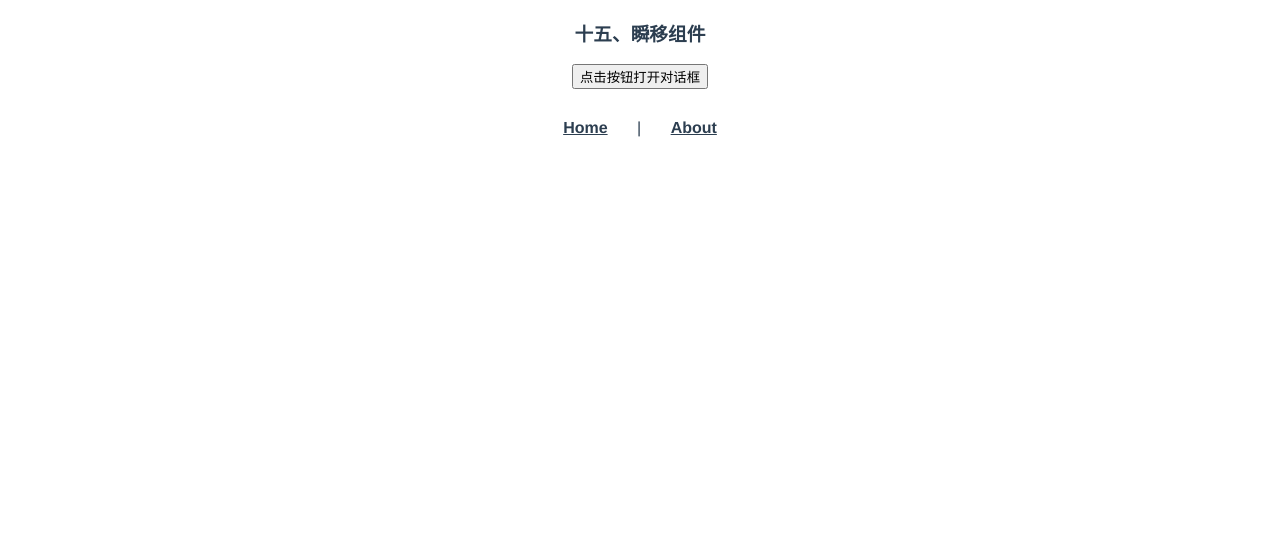
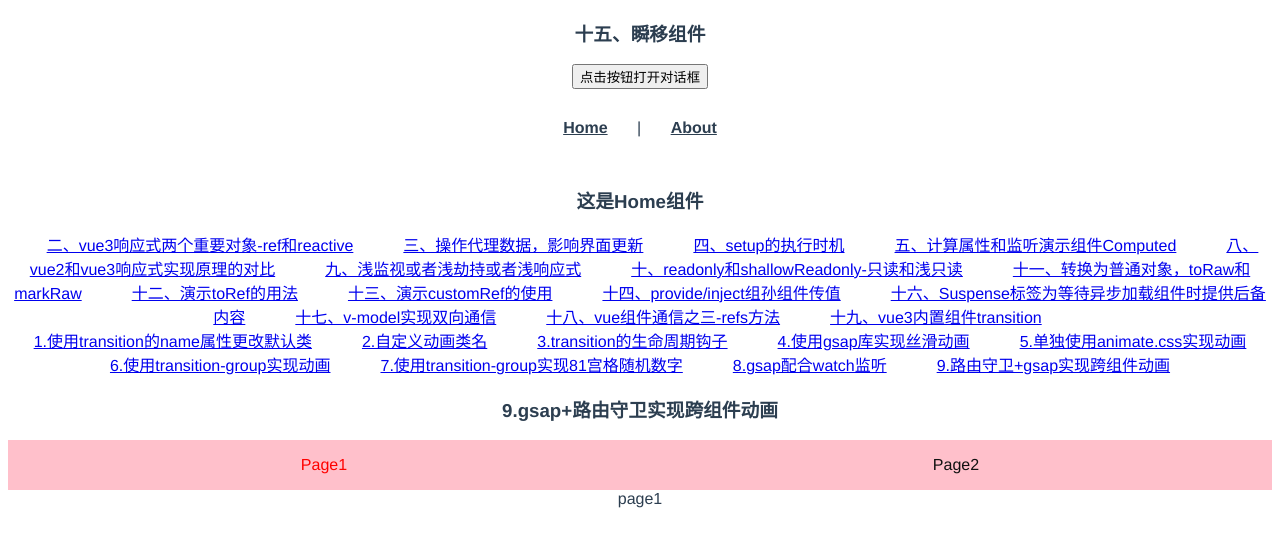
Before and after one commit to bcygsws/vue3_learn, a Vue app: page /#/home/transition/cross_component_animation/page1 in a window 1280 px wide. Shown: the top 546 px of the page. Built offline with nearby package versions, Linux system fonts and the light colour scheme.

Commit message:
:ambulance: 路由和gsap实现跨组件动画

```diff
--- a/src/components/transition/cross-component-animation/Page.vue
+++ b/src/components/transition/cross-component-animation/Page.vue
@@ -1,7 +1,15 @@
 <template>
   <div class="cross_container">
     <h3>9.gsap+路由守卫实现跨组件动画</h3>
-    <div class="bar"></div>
+    <div class="bar">
+      <router-link to="/home/transition/cross_component_animation/page1"
+        >Page1</router-link
+      >
+      <router-link to="/home/transition/cross_component_animation/page2"
+        >Page2</router-link
+      >
+    </div>
+    <router-view />
   </div>
 </template>
 <script></script>
@@ -10,7 +18,22 @@
   .bar {
     width: 100%;
     height: 50px;
-    background-color: blue;
+    background-color: pink;
+    /* 该属性让.bar成为flex container */
+    display: flex;
+    > a {
+      flex: 1;
+      height: 50px;
+      line-height: 50px;
+      display: block;
+      margin: 0 30px;
+      text-decoration: none;
+      color: #111;
+      justify-content: space-between;
+    }
+    >a.exact_active{
+      color:red;
+    }
   }
 }
 </style>
--- /dev/null
+++ b/src/components/transition/cross-component-animation/Page1.vue
@@ -0,0 +1,12 @@
+<template>
+  <div class="page1_container">
+    <div class="box">page1</div>
+  </div>
+</template>
+<script></script>
+<style lang="less" scoped>
+.page1_container {
+  .box {
+  }
+}
+</style>
--- /dev/null
+++ b/src/components/transition/cross-component-animation/Page2.vue
@@ -0,0 +1,12 @@
+<template>
+  <div class="page2_container">
+    <div class="box">page2</div>
+  </div>
+</template>
+<script></script>
+<style lang="less" scoped>
+.page2_container {
+  .box {
+  }
+}
+</style>
--- a/src/router/index.ts
+++ b/src/router/index.ts
@@ -32,6 +32,8 @@ import TransitionGroup from '../components/transition/TransitionGroup.vue';
 import RandomNum from '../components/transition/RandomNum.vue';
 import GSAPWatch from '../components/transition/GSAPWatch.vue';
 import Page from '../components/transition/cross-component-animation/Page.vue';
+import Page1 from '../components/transition/cross-component-animation/Page1.vue';
+import Page2 from '../components/transition/cross-component-animation/Page2.vue';
 const routes: Array<RouteRecordRaw> = [
   {
     path: '/',
@@ -140,7 +142,17 @@ const routes: Array<RouteRecordRaw> = [
           },
           {
             path:"/home/transition/cross_component_animation",
-            component:Page
+            component:Page,
+            children:[
+              {
+                path:"/home/transition/cross_component_animation/page1",
+                component:Page1
+              },
+              {
+                path:"/home/transition/cross_component_animation/page2",
+                component:Page2
+              },
+            ]
           }
         ]
       }
@@ -168,7 +180,17 @@ const routes: Array<RouteRecordRaw> = [
 ];
 const router = createRouter({
   history: createWebHashHistory(),
-  routes
+  routes,
+  /**
+   *
+   * 1.全局配置激活的路由的class,覆盖默认名称：router-link-active，使用linkActiveClass
+   * 2.全局配置精准匹配的路由的class,覆盖默认名称：router-link-exact-active，使用linkExactActiveClass
+   *
+   * 一般选择覆盖router-link-exact-active这个类样式，覆盖linkActiveClass，并没有在router-link标签中显示
+   */
+  // linkActiveClass:'_active',
+  // 通常我们选择覆盖linkExactActiveClass
+  linkExactActiveClass:'exact_active'
 });
 
 export default router;
```
Also changed, not shown: src/router/dist/index.js (deleted).
